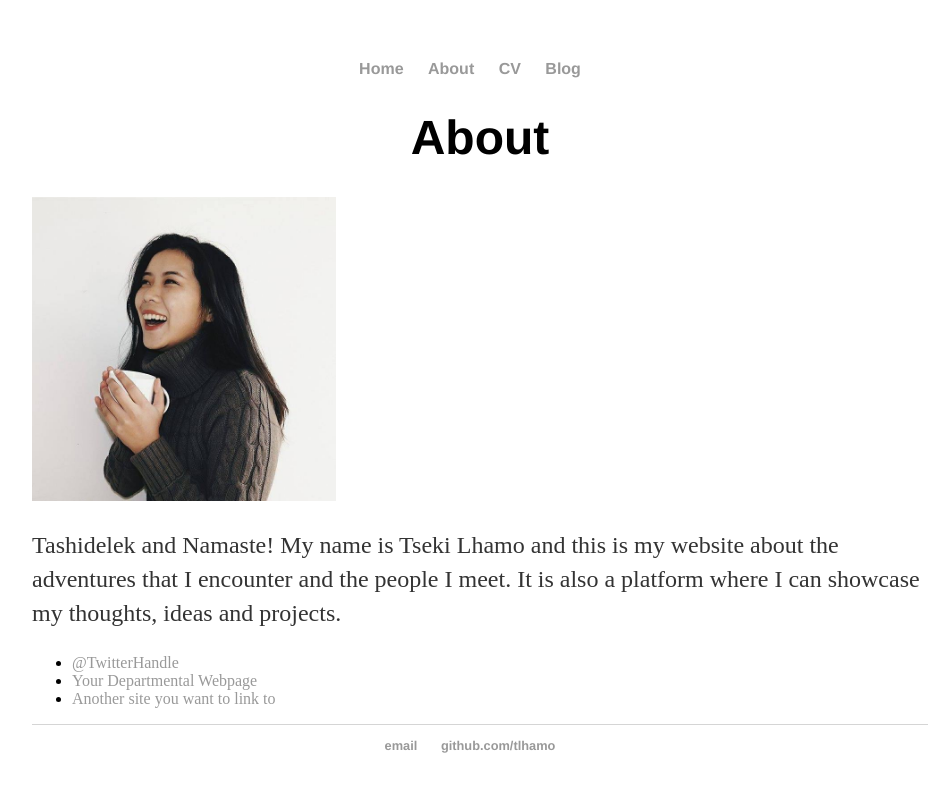
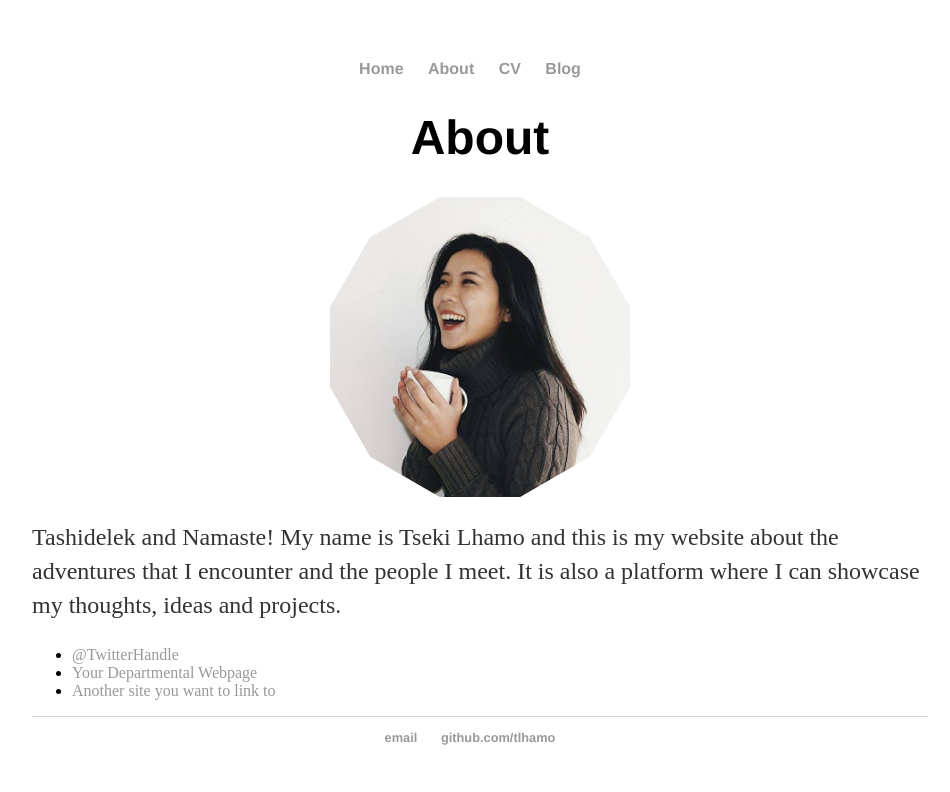
Before and after one commit to tlhamo/2018-Works, a Jekyll site: the page built from about/index.html, in a window 1280 px wide. Shown: the top 792 px of the page, without its empty margins (160-1110 px from the left). Built offline with Jekyll 4.4.1, drawn with Linux system fonts in a browser that asks for light colours.

Commit message:
Update aboutLayout.html

```diff
--- a/_layouts/aboutLayout.html
+++ b/_layouts/aboutLayout.html
@@ -3,7 +3,7 @@
 		<head>
 			<title>{{ page.title }}</title>
 			<!-- link to main stylesheet -->
-			<link rel="stylesheet" type="text/css" href="/css/home.css">
+			<link rel="stylesheet" type="text/css" href="/css/about.css">
 		</head>
 		<body>
 			<nav>
```
